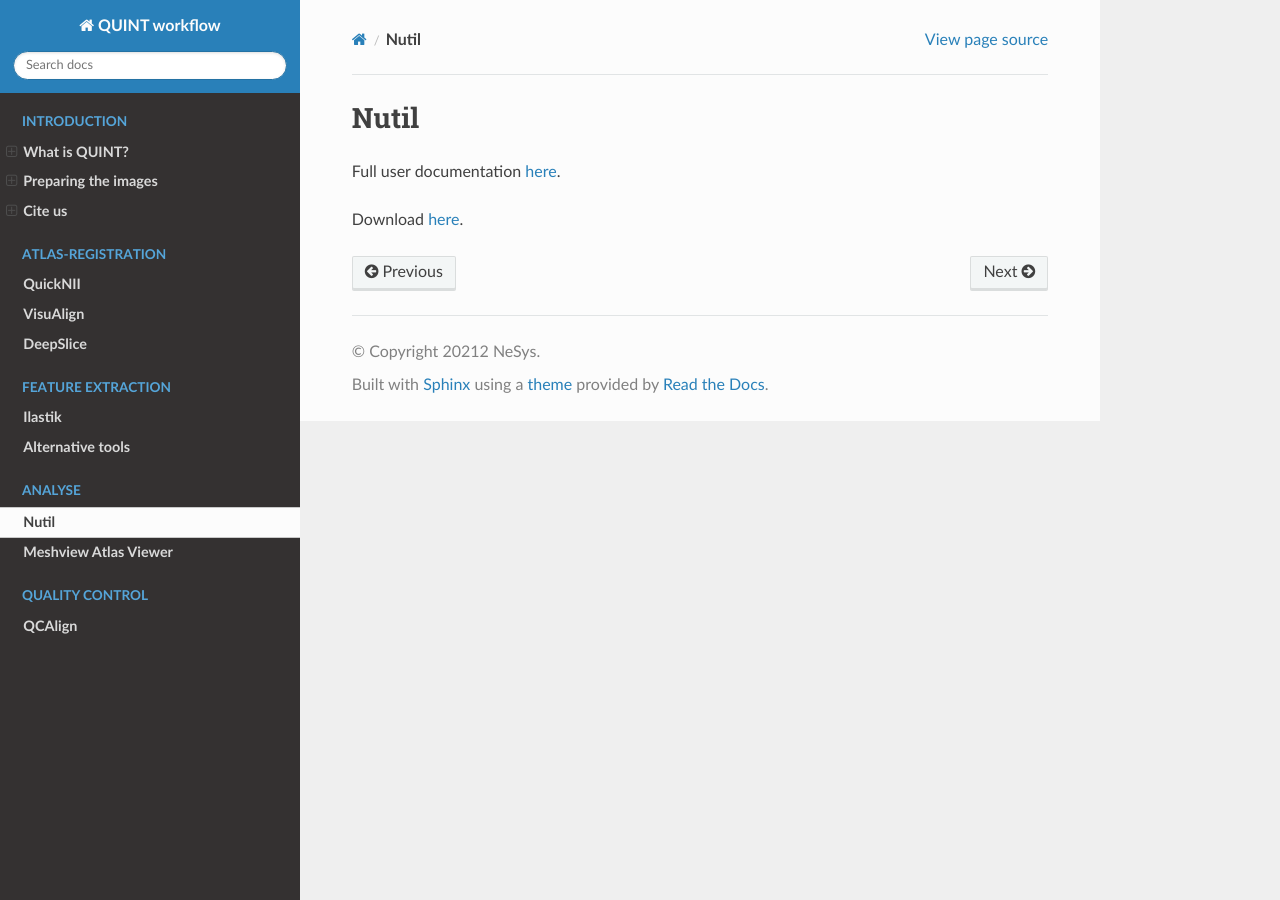
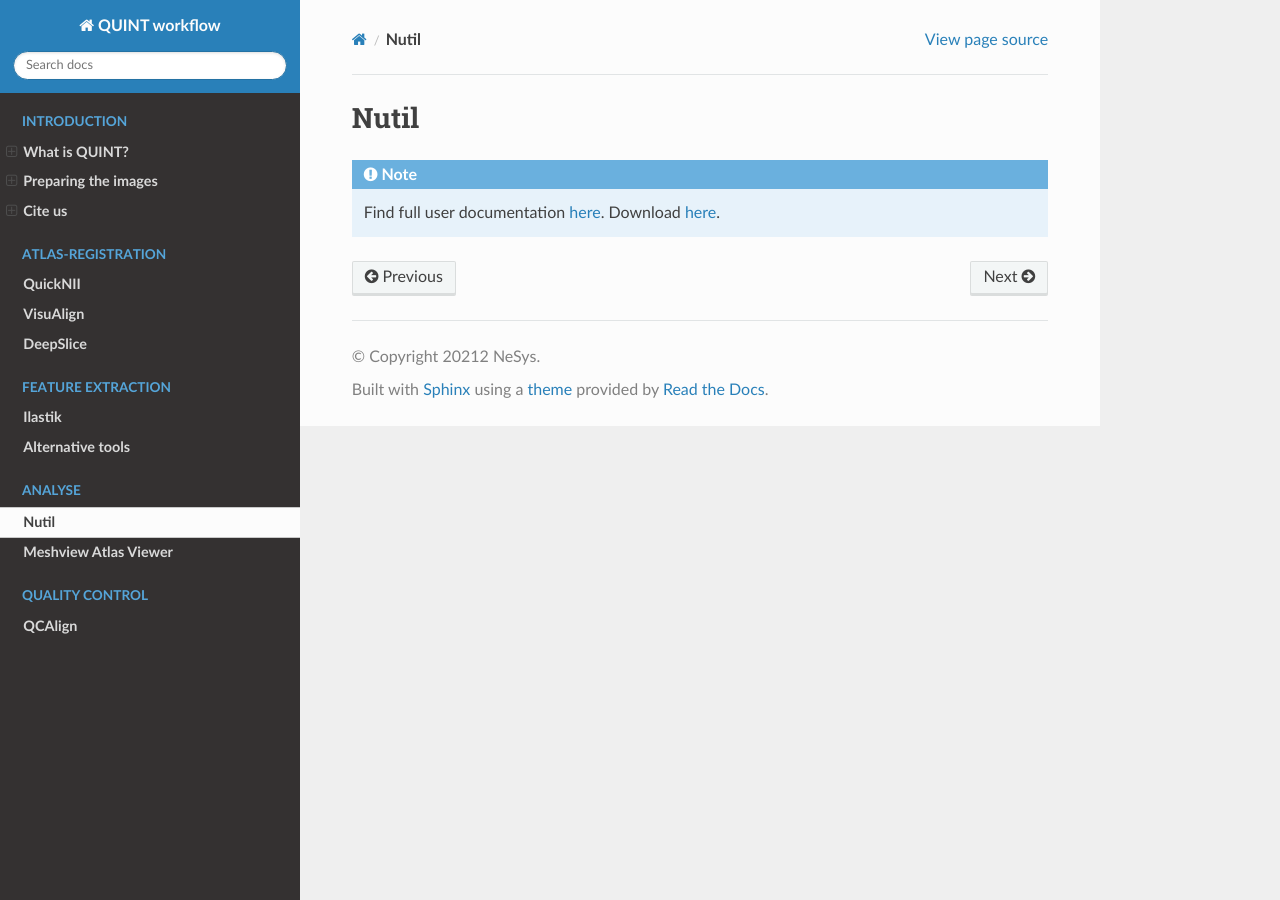
Before and after one commit to Neural-Systems-at-UIO/QUINT_workflow, a Sphinx documentation site: the page built from docs/Nutil.rst, in a window 1280 px wide. Built offline with Sphinx 7.4.7 and the Read the Docs theme 2.0.0, drawn with Linux system fonts in a browser that asks for light colours.

Commit message:
Update Nutil.rst

```diff
--- a/docs/Nutil.rst
+++ b/docs/Nutil.rst
@@ -1,6 +1,7 @@
 **Nutil**
 ------------
 
-Full user documentation `here <https://nutil.readthedocs.io/en/latest/>`_.
 
-Download `here <https://www.nitrc.org/projects/nutil>`_.
+.. note::
+   Find full user documentation `here <https://nutil.readthedocs.io/en/latest/>`_.
+   Download `here <https://www.nitrc.org/projects/nutil>`_.
```
